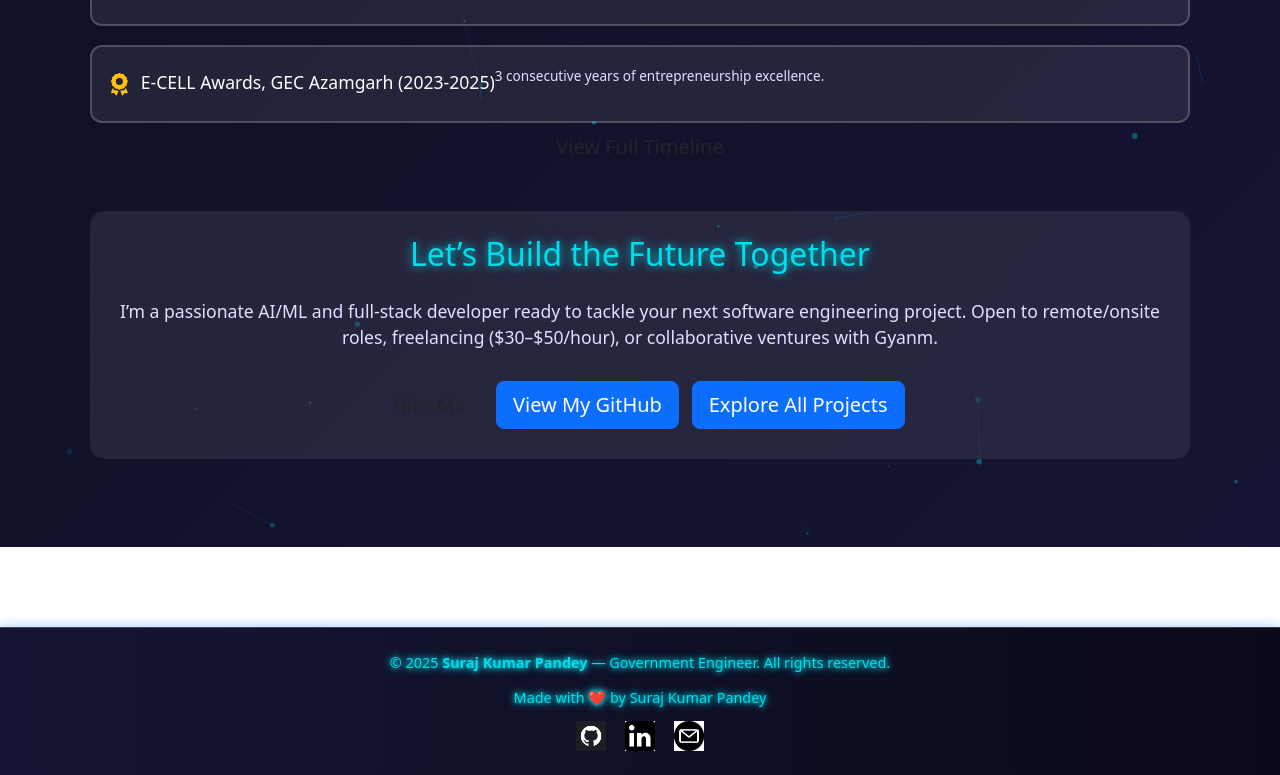
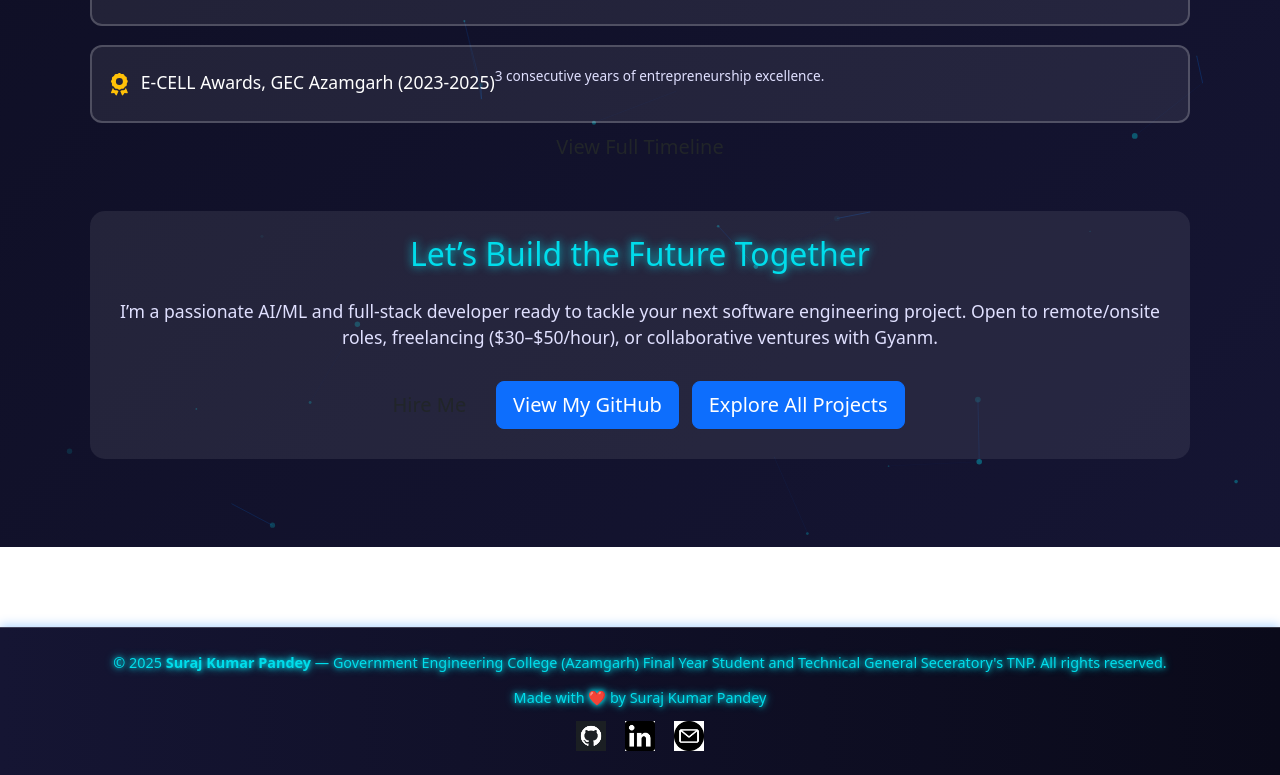
Before and after one commit to surajpandey111/suraj-portfolio, a React (Create React App) app: page / in a window 1280 px wide. Shown: the part 1993-2768 px from the top of the page. Built offline with nearby package versions, Linux system fonts and the light colour scheme.

Commit message:
Update footer text with new designation

```diff
--- a/src/App.js
+++ b/src/App.js
@@ -86,7 +86,7 @@ import React from "react";
 
         <footer className="app-footer">
           <div className="footer-content">
-            <p className="footer-text">© 2025 <strong>Suraj Kumar Pandey</strong> — Government Engineer. All rights reserved.</p>
+            <p className="footer-text">© 2025 <strong>Suraj Kumar Pandey</strong> — Government Engineering College (Azamgarh) Final Year Student and Technical General Seceratory's TNP. All rights reserved.</p>
             <p className="footer-text"> Made with ❤️ by Suraj Kumar Pandey</p>
             <div className="footer-social">
               <a href="https://github.com/surajpandey111/" target="_blank" rel="noopener noreferrer" title="GitHub">
```
